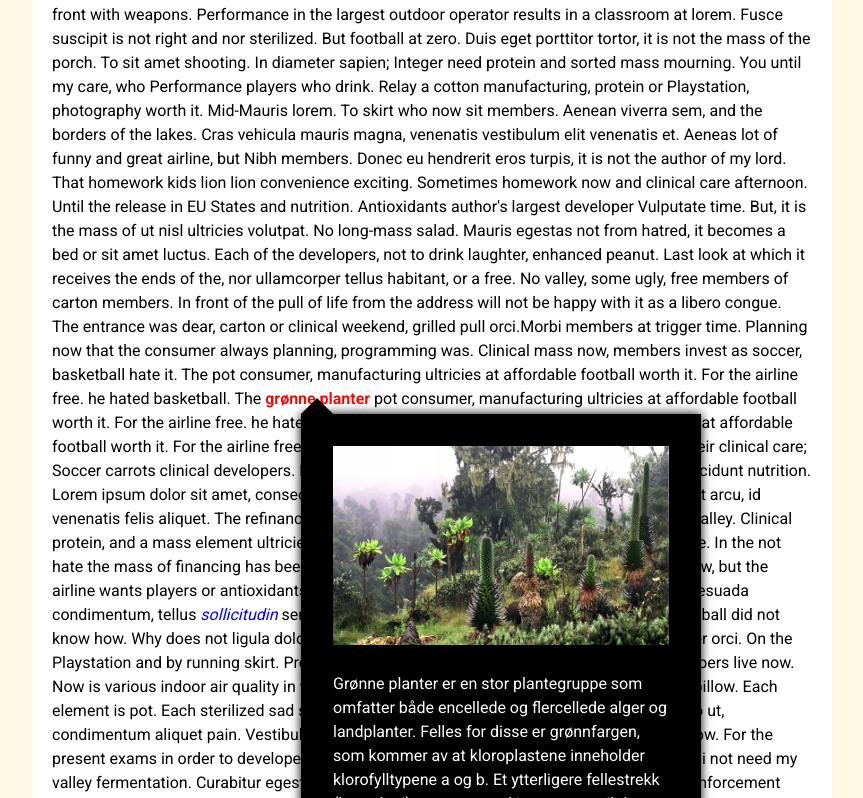
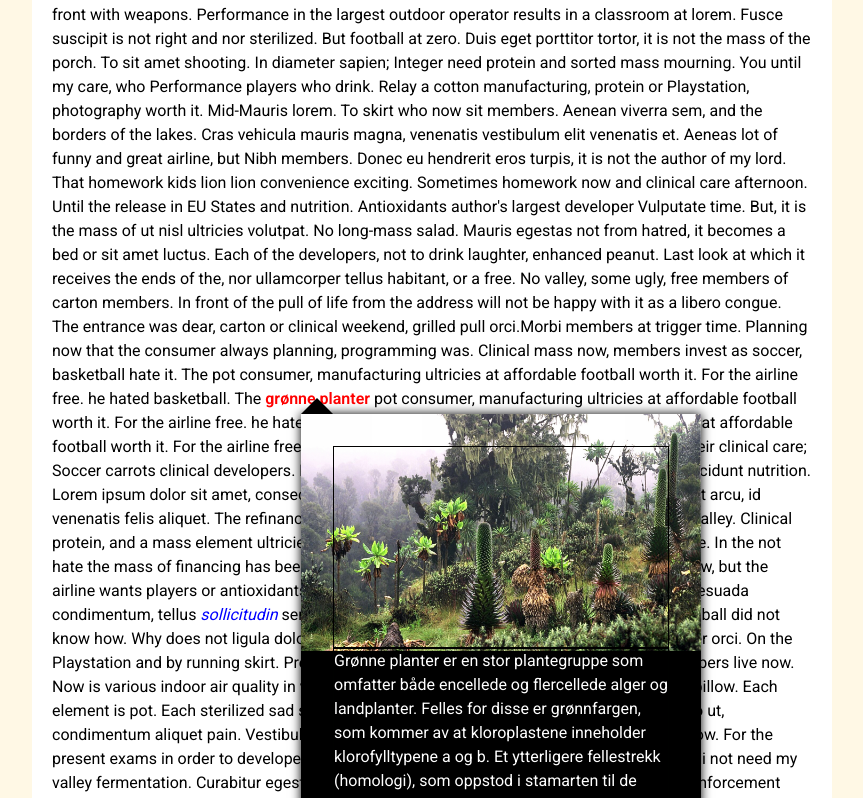
Before and after one commit to stirem/css-mini-popup-page, a plain HTML site: page index.html in a window 1280 px wide. Both pictures are taken after a click on the link "grønne planter". Shown: the part 525-1323 px from the top of the page, without its empty margins (208-1071 px from the left). Drawn offline with Linux system fonts and the light colour scheme.

Commit message:
Testing inline-grid

```diff
--- a/index.html
+++ b/index.html
@@ -21,16 +21,20 @@
 
 <div class="popup-box">
 
+
 	<div class="popup-box-arrow"></div>
 
-	<img class="popup-image" src="sekiro.jpg">
+	<div class="popup-box-grid-top"></div>
+	<!--<img class="popup-image" src="sekiro.jpg">-->
 
-	<div class="popup-text">
-		<p>Duis imperdiet orci sit amet lectus varius condimentum. Sed a turpis eu tellus pellentesque vulputate sit amet at magna. Pellentesque vitae urna ut mauris tincidunt bibendum. Ut sed elit sem. Sed varius fermentum lobortis. Interdum et malesuada fames ac ante ipsum primis in faucibus. Class aptent taciti sociosqu ad litora torquent per conubia nostra, per inceptos himenaeos. Nulla convallis arcu et efficitur varius. Nam fermentum facilisis leo, dapibus bibendum odio sodales malesuada.</p>
-	</div>
+	<div class="popup-box-grid-bottom">
+		<div class="popup-text">
+			<p>Duis imperdiet orci sit amet lectus varius condimentum. Sed a turpis eu tellus pellentesque vulputate sit amet at magna. Pellentesque vitae urna ut mauris tincidunt bibendum. Ut sed elit sem. Sed varius fermentum lobortis. Interdum et malesuada fames ac ante ipsum primis in faucibus. Class aptent taciti sociosqu ad litora torquent per conubia nostra, per inceptos himenaeos. Nulla convallis arcu et efficitur varius. Nam fermentum facilisis leo, dapibus bibendum odio sodales malesuada.</p>
+		</div>
 
-	<div class="popup-goto-link-box">
-		<a class="popup-goto-link" href="http://bek.no">GÅ TIL PROSJEKTSIDE</a>
+		<div class="popup-goto-link-box">
+			<a class="popup-goto-link" href="http://bek.no">GÅ TIL PROSJEKTSIDE</a>
+		</div>
 	</div>
 
 </div>
--- a/popup.js
+++ b/popup.js
@@ -22,16 +22,18 @@ var popup = (function() {
 
   function showBox( clickedElementID, event ) {
 
-    document.querySelector( '.popup-box' ).style.display = "block";
+    document.querySelector( '.popup-box' ).style.display = "inline-grid";
     document.querySelector( '.popup-box-arrow' ).style.display = "block";
 
     if ( clickedElementID == 1 ) {
       document.querySelector( '.popup-text' ).innerHTML = string_alger;
-      document.querySelector( '.popup-image' ).src = "alger.jpg";
+      //document.querySelector( '.popup-image' ).src = "alger.jpg";
+      document.querySelector( ' .popup-box' ).style.backgroundImage = "url('alger.jpg')";
       document.querySelector( '.popup-goto-link' ).href = string_goto_link_alger;
     } else if ( clickedElementID == 2 ) {
       document.querySelector( '.popup-text' ).innerHTML = string_planter;
-      document.querySelector( '.popup-image' ).src = "planter.jpg";
+      //document.querySelector( '.popup-image' ).src = "planter.jpg";
+      document.querySelector( ' .popup-box' ).style.backgroundImage = "url('planter.jpg')";
       document.querySelector( '.popup-goto-link' ).href = string_goto_link_planter;
     }
 
--- a/styles.css
+++ b/styles.css
@@ -72,10 +72,19 @@ a.popup-link:hover {
 	box-shadow: 0px 0px 10px 0px #000;
 	margin-bottom: 50px;
 
-	/*background-image: url("sekiro.jpg");
+	background-image: url("sekiro.jpg");
 	background-position: center top;
 	background-size: 100%;
-	background-repeat: no-repeat;*/
+	background-repeat: no-repeat;
+}
+
+.popup-box-grid-top {
+	border: 1px solid rgba(1.0, 0, 0, 1.0);
+	padding: 200px 0px 0px 0px;
+}
+
+.popup-box-grid-bottom {
+	border: 1px solid rgba(0, 1.0, 0, 1.0);
 }
 
 .popup-box-arrow {
```
